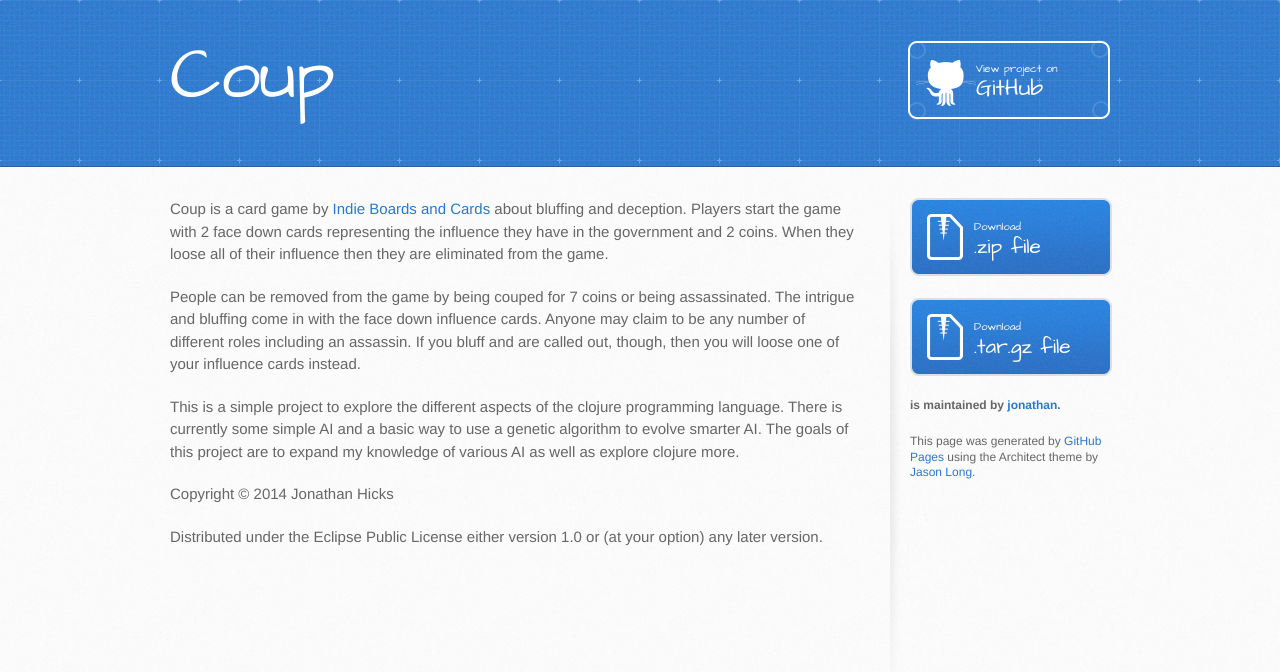
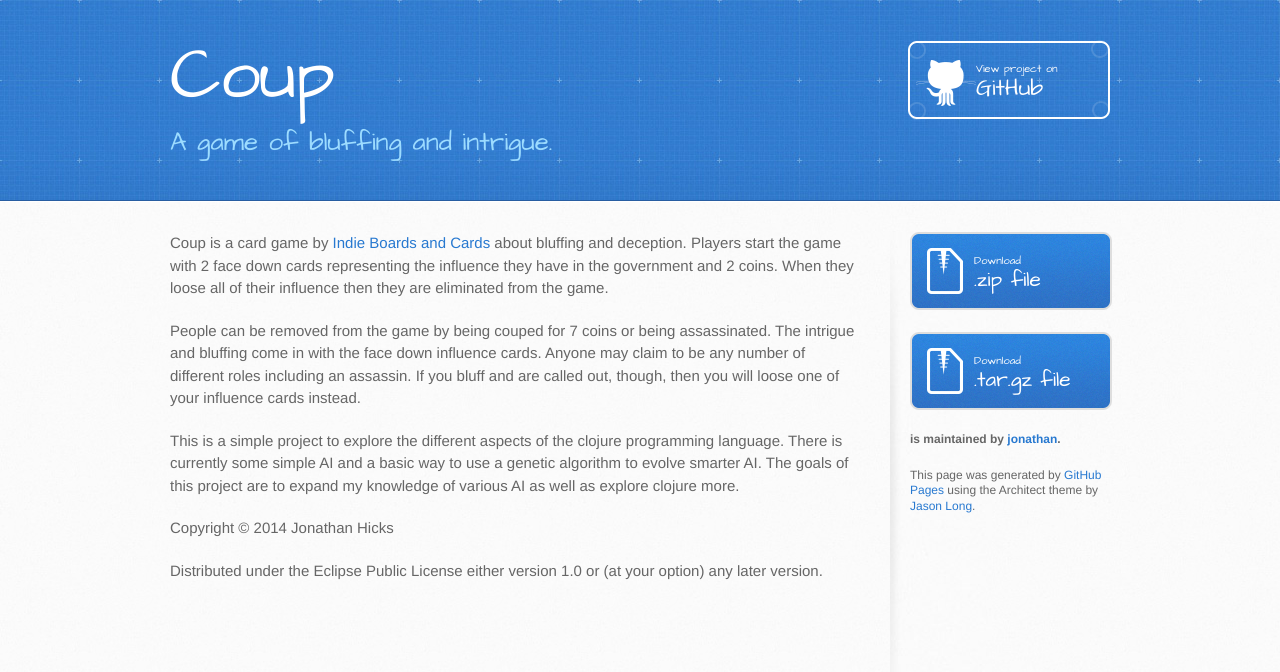
Before and after one commit to jonathan/coup, a plain HTML site: page index.html in a window 1280 px wide. Drawn offline with Linux system fonts and the light colour scheme.

Commit message:
Adding in a sub-title for the project.

```diff
--- a/index.html
+++ b/index.html
@@ -20,7 +20,7 @@
     <header>
       <div class="inner">
         <h1>Coup</h1>
-        <h2></h2>
+        <h2>A game of bluffing and intrigue.</h2>
         <a href="https://github.com/jonathan/coup" class="button"><small>View project on</small>GitHub</a>
       </div>
     </header>
```
